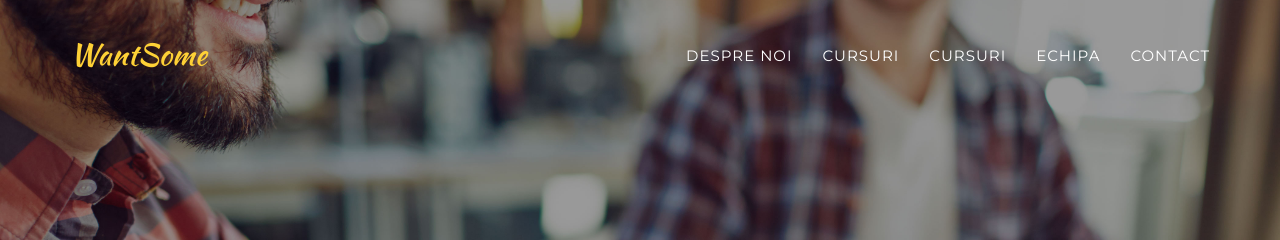
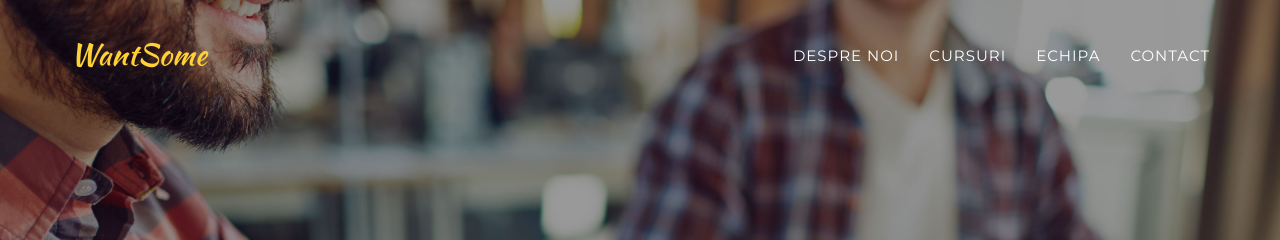
Before and after one commit to wantsomero/wantsomero.github.io, a Jekyll site: the page built from index.html, in a window 1280 px wide and 900 px high. Shown: the top 240 px of the window. Built offline with Jekyll 4.4.1, drawn with Linux system fonts in a browser that asks for light colours; some web fonts are replaced.

Commit message:
links fixed

```diff
--- a/_includes/courses.html
+++ b/_includes/courses.html
@@ -1,5 +1,5 @@
 <!-- Portfolio Grid Section -->
-<section id="courses" class="bg-light-gray">
+<section id="portfolio" class="bg-light-gray">
     <div class="container">
         <div class="row">
             <div class="col-lg-12 text-center">
--- a/_includes/header.html
+++ b/_includes/header.html
@@ -22,10 +22,7 @@
                         <a class="page-scroll" href="#about">Despre noi</a>
                     </li>
                     <li>
-                        <a class="page-scroll" href="#services">Cursuri</a>
-                    </li>
-                    <li>
-                        <a class="page-scroll" href="#courses">Cursuri</a>
+                        <a class="page-scroll" href="#portfolio">Cursuri</a>
                     </li>
 
                     <li>
```
Also changed, not shown: 8 other files.
